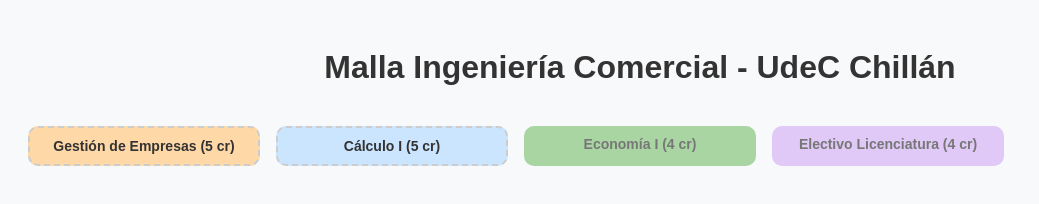
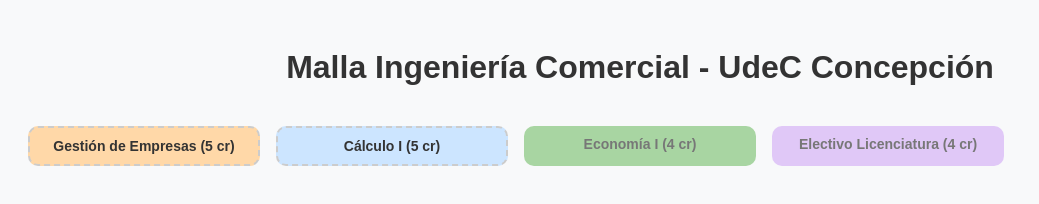
Before and after one commit to Jorg3sp/Malla-ICO-UDEC, a plain HTML site: page index.html in a window 1280 px wide. Shown: the whole page, without its empty margins (0-1039 px from the left). Drawn offline with Linux system fonts and the light colour scheme.

Commit message:
Update index.html

```diff
--- a/index.html
+++ b/index.html
@@ -7,7 +7,7 @@
     <link rel="stylesheet" href="style.css">
 </head>
 <body>
-    <h1>Malla Ingeniería Comercial - UdeC Chillán</h1>
+    <h1>Malla Ingeniería Comercial - UdeC Concepción</h1>
     <div id="malla"></div>
     <script src="script.js"></script>
 </body>
```
